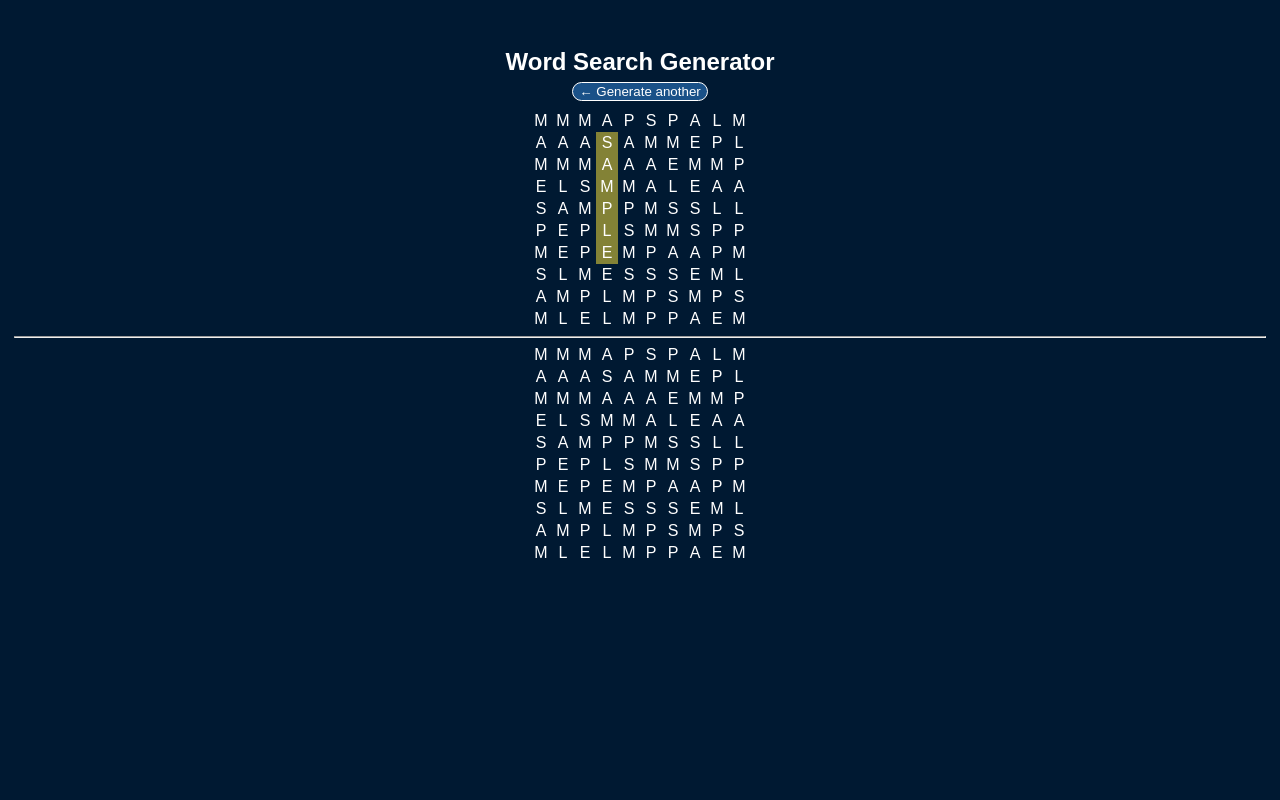
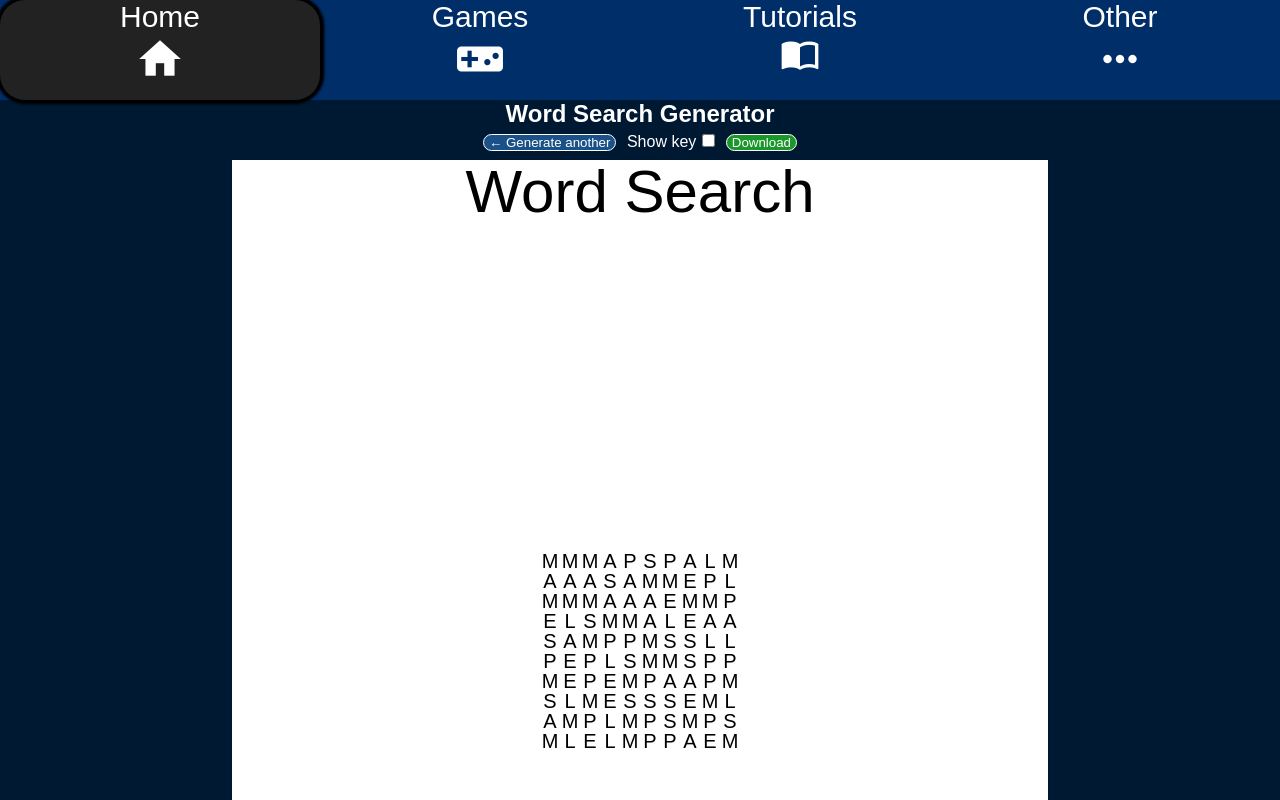
Before and after one commit to robotninja16/robotninja16.github.io, a plain HTML site: page Other/Word Search Generator/index.html in a window 1280 px wide. Both pictures are taken after typing "Sample" into the empty fields and a click on the button "Generate!". Shown: the top 800 px of the page. Drawn offline with Linux system fonts and the light colour scheme.

Commit message:
Updated word search generator
Changed from table element to canvas, can now download image

```diff
--- /dev/null
+++ b/Other/Word Search Generator/drawWordSearch.js
@@ -0,0 +1,87 @@
+function drawWordSearchToCanvas(table, wordList, wordConfigurations, canvas, showKey, fontSize, title, titleFontSize) {
+    let ctx = canvas.getContext('2d');
+    ctx.imageSmoothingQuality = 'high';
+    ctx.strokeStyle = 'transparent';
+    drawBackground(canvas, ctx);
+    let titleCanvas = makeTitleImg(title, titleFontSize);
+    ctx.drawImage(titleCanvas, 0, 0);
+    titleCanvas.remove();
+    let mainSectionCanvas = makeMainSectionImg(table, wordList, wordConfigurations, showKey, fontSize);
+    ctx.drawImage(mainSectionCanvas, 0, 82);
+    mainSectionCanvas.remove();
+    let wordListCanvas = makeWordListImg(wordList);
+    ctx.drawImage(wordListCanvas, 0, 898);
+    wordListCanvas.remove();
+}
+function drawBackground(canvas, ctx) {
+    ctx.fillStyle = 'white';
+    ctx.fillRect(0, 0, canvas.width, canvas.height);
+    //ctx.fillStyle = 'green';
+    //ctx.fillRect(0, 0, canvas.width / 2, canvas.height);
+}
+function makeTitleImg(title, titleFontSize) {
+    let canvas = document.createElement('canvas');
+    canvas.width = 816; canvas.height = 82;
+    let ctx = canvas.getContext('2d');
+    ctx.fillStyle = 'black';
+    ctx.textAlign = 'center';
+    ctx.font = titleFontSize + 'px sans-serif';
+    ctx.textBaseline = 'top';
+    ctx.fillText(title, canvas.width / 2, 5);
+    return canvas;
+}
+function makeMainSectionImg(table, wordList, wordConfigurations, showKey, fontSize) {
+    let canvas = document.createElement('canvas');
+    canvas.width = 816; canvas.height = 816;
+    let ctx = canvas.getContext('2d');
+    ctx.textBaseline = 'middle';
+    ctx.textAlign = 'left';
+    ctx.font = fontSize + 'px sans-serif';
+    for (let y = 0; y < table.length; y++) {
+        for (let x = 0; x < table[y].length; x++) {
+            let centerX = ((x - (table[y].length / 2) + 0.5) * fontSize) + (canvas.width / 2),
+                centerY = ((y - (table.length / 2) + 0.5) * fontSize) + (canvas.height / 2);
+            if (showKey && shouldItemBeHighlighted(x, y, table, wordList, wordConfigurations, canvas)) {
+                ctx.fillStyle = 'yellow';
+                ctx.fillRect(centerX - (fontSize / 2), centerY - (fontSize / 2), fontSize, fontSize);
+            }
+            ctx.fillStyle = 'black';
+            ctx.fillText(table[y][x].content, centerX - (ctx.measureText(table[y][x]).width / 2), centerY + 2.5);
+        }
+    }
+    return canvas;
+}
+function makeWordListImg(wordList) {
+    let canvas = document.createElement('canvas');
+    canvas.width = 816; canvas.height = 158;
+    let ctx = canvas.getContext('2d');
+    ctx.font = '20px sans-serif';
+    ctx.fillStyle = 'black';
+    ctx.textBaseline = 'top';
+    ctx.textAlign = 'center';
+    let columnWidth = 0;
+    for (let word of wordList) {
+        columnWidth = Math.max(ctx.measureText(word).width + 10, columnWidth);
+    }
+    let columnCount = Math.min(Math.floor((canvas.width) / columnWidth), wordList.length);
+    columnWidth = canvas.width / columnCount;
+    for (let i = 0; i < wordList.length; i++) {
+        let columnNumber = i % columnCount;
+        let rowNumber = Math.floor(i / columnCount);
+        let x = (columnNumber * columnWidth) + (canvas.width / (2 * columnCount));
+        let y = rowNumber * 20;
+        ctx.fillText(wordList[i], x, y);
+    }
+    return canvas;
+}
+function shouldItemBeHighlighted(itemX, itemY, table, wordList, highlightConfigurations, canvas) {
+    for (let i = 0; i < highlightConfigurations.length; i++) {
+        let x = highlightConfigurations[i].x, y = highlightConfigurations[i].y;
+        for (let j = 0; j < wordList[i].length; j++) {
+            if (x == itemX && y == itemY) return true;
+            x += highlightConfigurations[i].direction.x;
+            y += highlightConfigurations[i].direction.y;
+        }
+    }
+    return false;
+}
--- a/Other/Word Search Generator/generator.js
+++ b/Other/Word Search Generator/generator.js
@@ -13,7 +13,7 @@ function loadVariablesFromUser() {
     enableLeft = document.getElementById("enable-left-box").checked;
     wordList = [];
     allowedCharacters = "";
-    let inputs = document.querySelectorAll("input");
+    let inputs = document.querySelectorAll("#word-input-list input");
     for (let i = 0; i < inputs.length; i++) {
         if (inputs[i].type == "text" && !inputs[i].disabled && inputs[i].value != "") {
             let upperCaseValue = inputs[i].value.toUpperCase();
@@ -29,7 +29,7 @@ function loadVariablesFromUser() {
 function generateWordSearch() {
     loadVariablesFromUser();
 
-    let restartWordSearch = false;
+    let restartWordSearch = false, failCount = 0;
     do {
         try {
             restartWordSearch = false;
@@ -69,11 +69,17 @@ function generateWordSearch() {
             console.warn(error);
             restartWordSearch = true;
         }
-    } while (restartWordSearch);
+        if (restartWordSearch) failCount++;
+    } while (restartWordSearch && failCount < 30);
+
+    if (failCount >= 30) {
+        console.warn("Failed to generate.");
+        return;
+    }
 
     printTable(wordSearchTable);
 
-    updateAndDisplayWordSearchTable(wordSearchTable, width, height, wordList, wordConfigurations);
+    updateAndDisplayWordSearch(wordSearchTable, width, height, wordList, wordConfigurations);
 }
 
 function canPlaceWord(word, location, direction) {
--- a/Other/Word Search Generator/index.html
+++ b/Other/Word Search Generator/index.html
@@ -6,21 +6,53 @@
     <meta name="viewport" content="width=device-width, initial-scale=1.0">
     <title>Word Search Generator</title>
     <link rel="stylesheet" type="text/css" href="style.css">
+    <link rel="stylesheet" href="../../style.css">
+    <link rel="stylesheet" href="https://fonts.googleapis.com/icon?family=Material+Icons">
     <script src="direction.js"></script>
     <script src="tableSlot.js"></script>
     <script src="generator.js"></script>
+    <script src="drawWordSearch.js"></script>
     <script src="main.js"></script>
 </head>
 
 <body>
+    <div class="flex menu">
+        <a href="../../" class="menu-link">
+            <div class="menu-button">
+                <span style="font-size:30px;font-family: Arial, Helvetica, sans-serif;">
+                    <div class="title">Home<br></div><i class="material-icons" style="font-size:50px;">home</i>
+                </span><br>
+            </div>
+        </a>
+        <a href="../../Games/" class="menu-link">
+            <div class="menu-button">
+                <span style="font-size:30px;font-family: Arial, Helvetica, sans-serif;"><div class="title">Games</div><i class="material-icons" style="font-size:50px;">videogame_asset</i></span>
+            </div>
+        </a>
+        <a href="../../Tutorials/" class="menu-link">
+            <div class="menu-button">
+                <span style="font-size:30px;font-family: Arial, Helvetica, sans-serif;"><div class="title">Tutorials</div><i class="material-icons" style="font-size:40px;">import_contacts</i></span><br>
+            </div>
+        </a>
+        <a href="../../Other/" class="menu-link">
+            <div class="menu-button">
+                <span style="font-size:30px;font-family: Arial, Helvetica, sans-serif;"><div class="title">Other<br></div><i class="material-icons" style="font-size:50px;">more_horiz</i></span><br>
+            </div>
+        </a>
+    </div>
     <h2>Word Search Generator</h2>
     <div id="generator">
-        <div><span>Size: </span><input id="width-input" type="number" value="10"><span>×</span><input id="height-input"
-                type="number" value="10"></div>
+        <div><span>Title: </span><input id="title-input" type="text" value="Word Search"><span>Title Font Size:
+            </span><input id="title-font-size-input" type="number" value="60"></div>
         <div>
-            <span>Enable Diagonals</span><input id="enable-diagonals-box" type="checkbox">
-            <span>Enable Up</span><input id="enable-up-box" type="checkbox">
-            <span>Enable Left</span><input id="enable-left-box" type="checkbox">
+            <span>Size: </span><input id="width-input" type="number" value="10"><span>×</span><input id="height-input"
+                type="number" value="10">
+            <span>Font Size: </span><input id="font-size-input" type="number" value="20">
+        </div>
+        <div>
+            <span>Enable diagonals</span><input id="enable-diagonals-box" type="checkbox">
+            <span>Enable up</span><input id="enable-up-box" type="checkbox">
+            <span>Enable left</span><input id="enable-left-box" type="checkbox">
         </div>
         <div class="spacing-below"><button onclick="removeAllEntries();">Remove All</button></div>
         <div style="display:inline-block" id="word-input-list"><input type="text"
@@ -28,10 +60,12 @@
         <div><button id="generate-word-search-btn" onclick="generateWordSearch();">Generate!</button></div>
     </div>
     <div id="tables" style="display:none;">
-        <div><button onclick="showGenerator();">← Generate another</button></div>
-        <table id="word-search-key" class="word-search-table"></table>
-        <hr>
-        <table id="word-search" class="word-search-table"></table>
+        <div>
+            <button onclick="showGenerator();">← Generate another</button>
+            <span>Show key</span><input type="checkbox" id="show-key-checkbox" onchange="updateAndDisplayWordSearch()">
+            <button id="download-img-btn" onclick="downloadWordSearchImage();">Download</button>
+        </div>
+        <canvas id="word-search-canvas" width="816" height="1056">
     </div>
 </body>
 
--- a/Other/Word Search Generator/main.js
+++ b/Other/Word Search Generator/main.js
@@ -58,48 +58,28 @@ function setAllCaps(inputElement) {
     inputElement.value = inputElement.value.toUpperCase();
 }
 
-function updateAndDisplayWordSearchTable(wordSearchTable, width, height, wordList, wordConfigurations) {
-    clearTables();
-    for (let y = 0; y < height; y++) {
-        addWordSearchRow();
-        for (let x = 0; x < width; x++) {
-            addWordSearchItem(wordSearchTable[y][x], y);
-        }
-    }
-    for (let i = 0; i < wordList.length; i++) {
-        let x = wordConfigurations[i].x, y = wordConfigurations[i].y, direction = wordConfigurations[i].direction;
-        for (let j = 0; j < wordList[i].length; j++) {
-            highlightWordSearchItem(x, y);
-            x += direction.x; y += direction.y;
-        }
-    }
-    document.getElementById("generator").style.display = "none";
-    document.getElementById("tables").style.display = "block";
-}
-
-function clearTables() {
-    let table1 = document.getElementById("word-search");
-    let table2 = document.getElementById("word-search-key");
-    while (table1.children.length > 0) table1.children[0].remove();
-    while (table2.children.length > 0) table2.children[0].remove();
-}
-
-function addWordSearchRow() {
-    document.getElementById("word-search").appendChild(document.createElement("tr"));
-    document.getElementById("word-search-key").appendChild(document.createElement("tr"));
-}
-
-function addWordSearchItem(item, column) {
-    let createItem = (item) => { let itemElement = document.createElement("td"); itemElement.innerText = item; return itemElement; }
-    document.getElementById("word-search").children[column].appendChild(createItem(item));
-    document.getElementById("word-search-key").children[column].appendChild(createItem(item));
-}
-
-function highlightWordSearchItem(x, y) {
-    document.getElementById("word-search-key").children[y].children[x].classList.add("word-search-key-highlighted-item");
-}
-
 function showGenerator() {
     document.getElementById("generator").style.display = "block";
     document.getElementById("tables").style.display = "none";
 }
+
+function updateAndDisplayWordSearch() {
+    document.getElementById("generator").style.display = "none";
+    document.getElementById("tables").style.display = "block";
+    let canvas = document.getElementById("word-search-canvas");
+    let showKey = document.getElementById("show-key-checkbox").checked;
+    let fontSize = document.getElementById("font-size-input").value;
+    let title = document.getElementById("title-input").value;
+    let titleFontSize = document.getElementById("title-font-size-input").value;
+    drawWordSearchToCanvas(wordSearchTable, wordList, wordConfigurations, canvas, showKey, fontSize, title, titleFontSize);
+}
+
+function downloadWordSearchImage() {
+    document.getElementById("word-search-canvas").toBlob(function(blob) {
+        var dummy = document.createElement('a');
+        dummy.href = URL.createObjectURL(blob);
+        dummy.download = 'word search ' + new Date().toDateString() + '.png';
+        dummy.click();
+        dummy.remove();
+    });
+}
--- a/Other/Word Search Generator/style.css
+++ b/Other/Word Search Generator/style.css
@@ -2,7 +2,7 @@ html, body {
     background-color: rgb(0, 25, 50);
     text-align: center;
 }
-* {
+:not(.flex *, .menu) {
     color: white;
     font-family: Arial, Helvetica, sans-serif;
 }
@@ -10,6 +10,7 @@ input {
     background-color: rgb(25, 50, 75);
     border: 1px solid white;
     border-radius: 10px;
+    padding: 0px 5px 0px 5px;
     text-align: center;
 }
 input[type="number"] {
@@ -25,18 +26,17 @@ input[type="number"] {
     border: 2px solid white;
     padding: 5px;
 }
-button {
+button:not(.flex *, .menu *), a:not(.flex *, .menu *) {
     background-color: rgb(26, 81, 136);
     border: 1px solid white;
     border-radius: 10px;
+    text-decoration: none;
+    padding: 0px 5px 0px 5px;
 }
 .spacing-below {
     margin-bottom: 10px;
 }
-body>*:first-child {
-    margin-top: 2em;
-}
-body * {
+body *:not(.flex *, .menu, .flex *, .menu *) {
     margin: 3px;
 }
 #generate-word-search-btn {
@@ -63,3 +63,6 @@ body * {
     padding-top: 2px;
     padding-bottom: 2px;
 }
+#download-img-btn {
+    background-color: rgb(26, 151, 43);
+}
```
Also changed, not shown: Games/index.html (+1 -1 lines), Other/index.html (+2 -2 lines), Tutorials/index.html (+6 -7 lines), Tutorials/tutorials.css (deleted, +0 -29 lines), style.css (+29 -0 lines).
